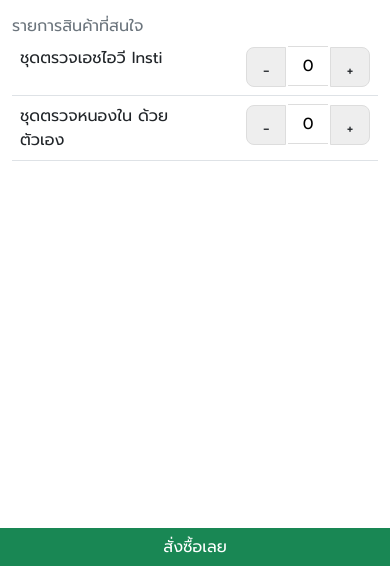
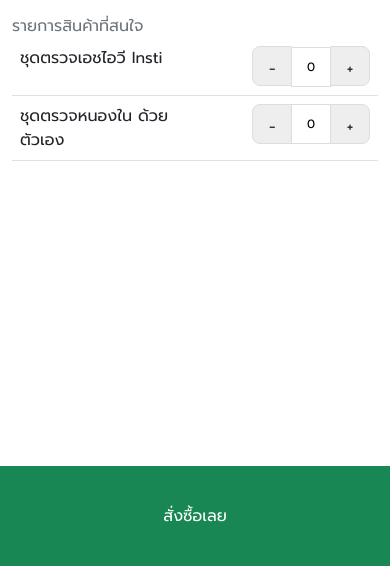
Before and after one commit to tndolj/liff-shop, a plain HTML site: page index.html in a window 390 px wide. Shown: the part 278-844 px from the top of the page. Drawn offline with nearby package versions, Linux system fonts and the light colour scheme.

Commit message:
Updated mobile style

```diff
--- a/css/custom.scss
+++ b/css/custom.scss
@@ -15,7 +15,7 @@ body {
     height: 40px;
     text-align: center;
     vertical-align: middle;
-    padding: 11px 0;
+    padding: 10px 0;
     background: #eee;
     -webkit-touch-callout: none;
     -webkit-user-select: none;
@@ -26,25 +26,19 @@ body {
   }
 
   .id-input .decrease {
-    margin-right: -4px;
+    margin-right: -7px;
     border-radius: 8px 0 0 8px;
   }
 
   .id-input .increase {
-    margin-left: -4px;
+    margin-left: -7px;
     border-radius: 0 8px 8px 0;
   }
 
-  .id-input .input-wrap {
-    margin: 0px;
-    padding: 0px;
-  }
-
   input.number {
+    font-size: 12px;
     text-align: center;
-    border: none;
-    border-top: 1px solid #ddd;
-    border-bottom: 1px solid #ddd;
+    border: 1px solid #ddd;
     margin: 0px;
     width: 40px;
     height: 40px;
@@ -55,4 +49,10 @@ body {
       -webkit-appearance: none;
       margin: 0;
   }
+
+  .btn-mobile {
+    width: 100%;
+    border-radius: 0;
+    min-height: 100px;
+  }
 }
--- a/index.html
+++ b/index.html
@@ -67,7 +67,7 @@
     </div>
 
     <div class="position-absolute bottom-0 start-50 translate-middle-x w-100 px-0">
-      <button id="checkout-cart" class="btn btn-success w-100 rounded-0">สั่งซื้อเลย</button>
+      <button id="checkout-cart" class="btn btn-success btn-mobile">สั่งซื้อเลย</button>
     </div>
    </div>
 
@@ -124,7 +124,7 @@
     </div>
 
     <div class="position-absolute bottom-0 start-50 translate-middle-x w-100 px-0">
-      <button id="checkout-deliver" class="btn btn-success w-100 rounded-0">สั่งซื้อเลย</button>
+      <button id="checkout-deliver" class="btn btn-success btn-mobile">สั่งซื้อเลย</button>
     </div>
    </div>
     <!-- script -->
```
Also changed, not shown: css/custom.css, 1 other file.
